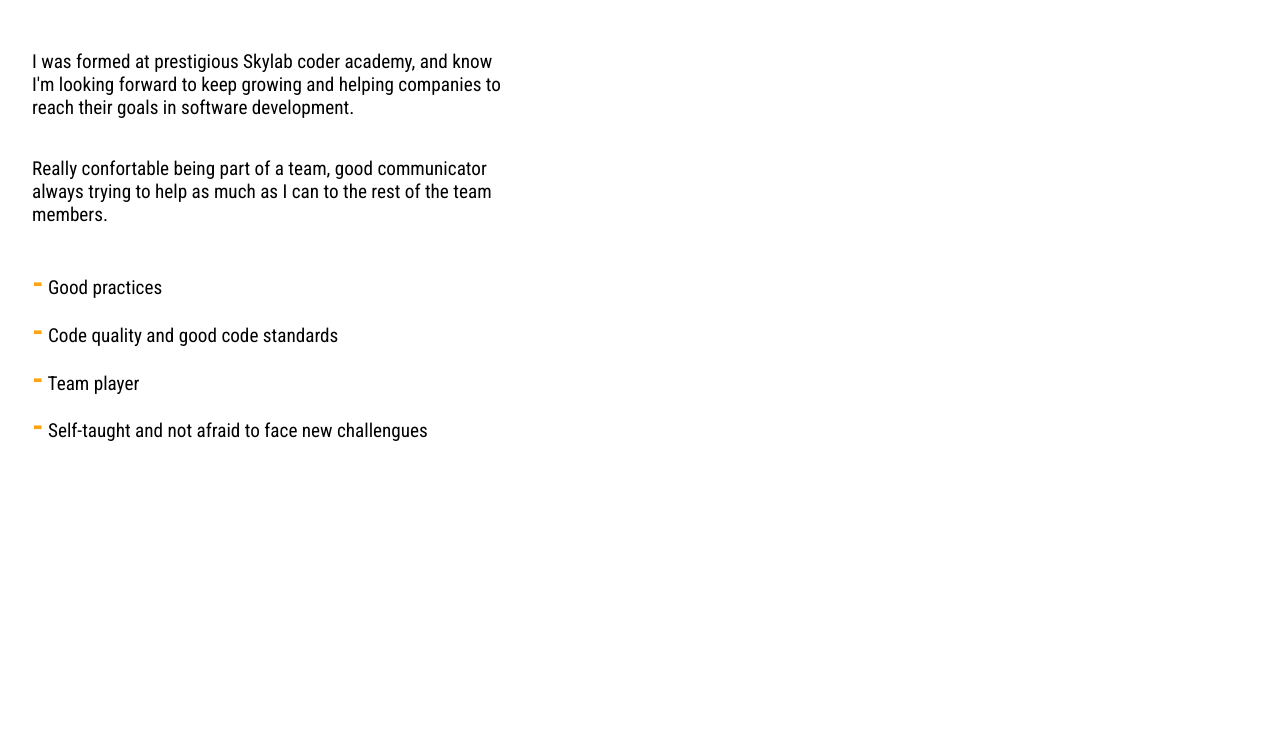
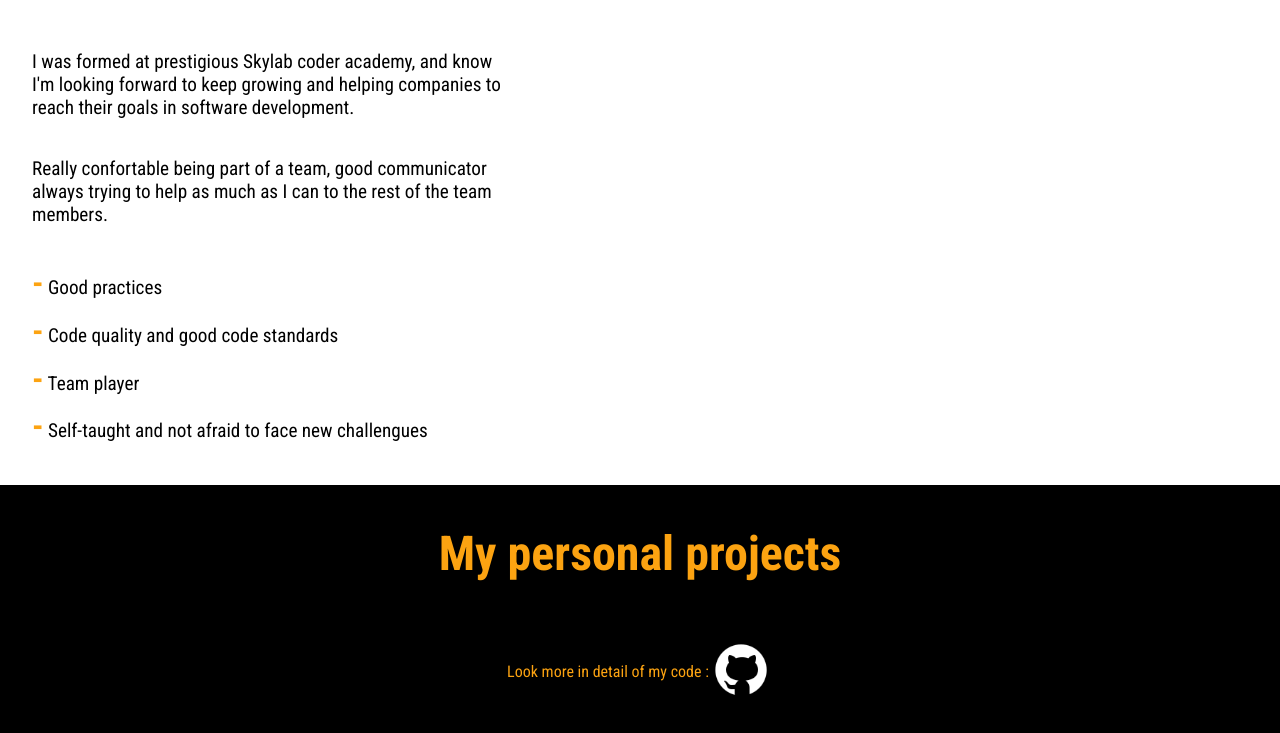
Before and after one commit to adrianCaleroBarrero/my-portfolio, a React (Create React App) app: page / in a window 1280 px wide. Shown: the part 1286-2019 px from the top of the page. Before the commit the page ends 1771 px from the top, so only its background shows below. Built offline with nearby package versions, Linux system fonts and the light colour scheme.

Commit message:
Add component myProject in Home component

```diff
--- a/src/pages/Home/Home.tsx
+++ b/src/pages/Home/Home.tsx
@@ -2,12 +2,14 @@ import React from 'react';
 import './Home.css';
 import { Header } from '../../components/home/Header';
 import About from '../../components/home/About';
+import MyProjects from '../../components/home/MyProjects';
 
 export function Home() {
   return (
     <>
       <Header />
       <About />
+      <MyProjects />
     </>
   );
 }
```
